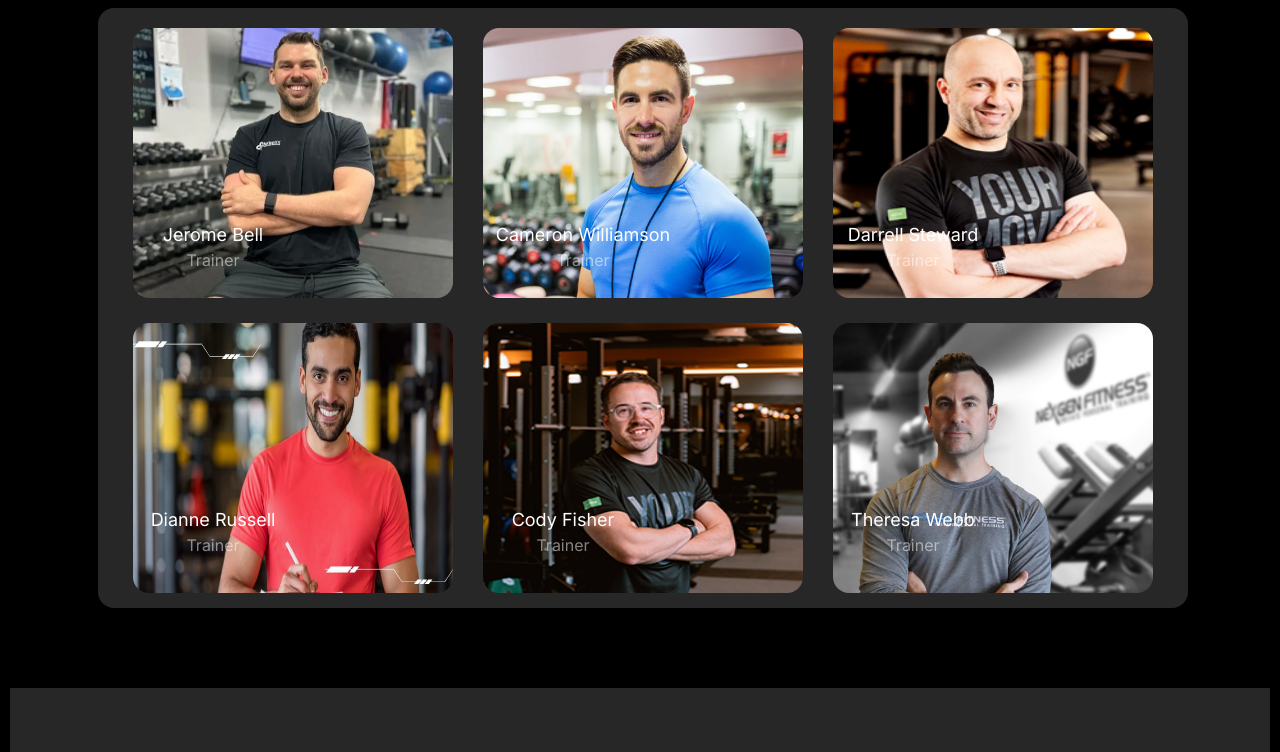
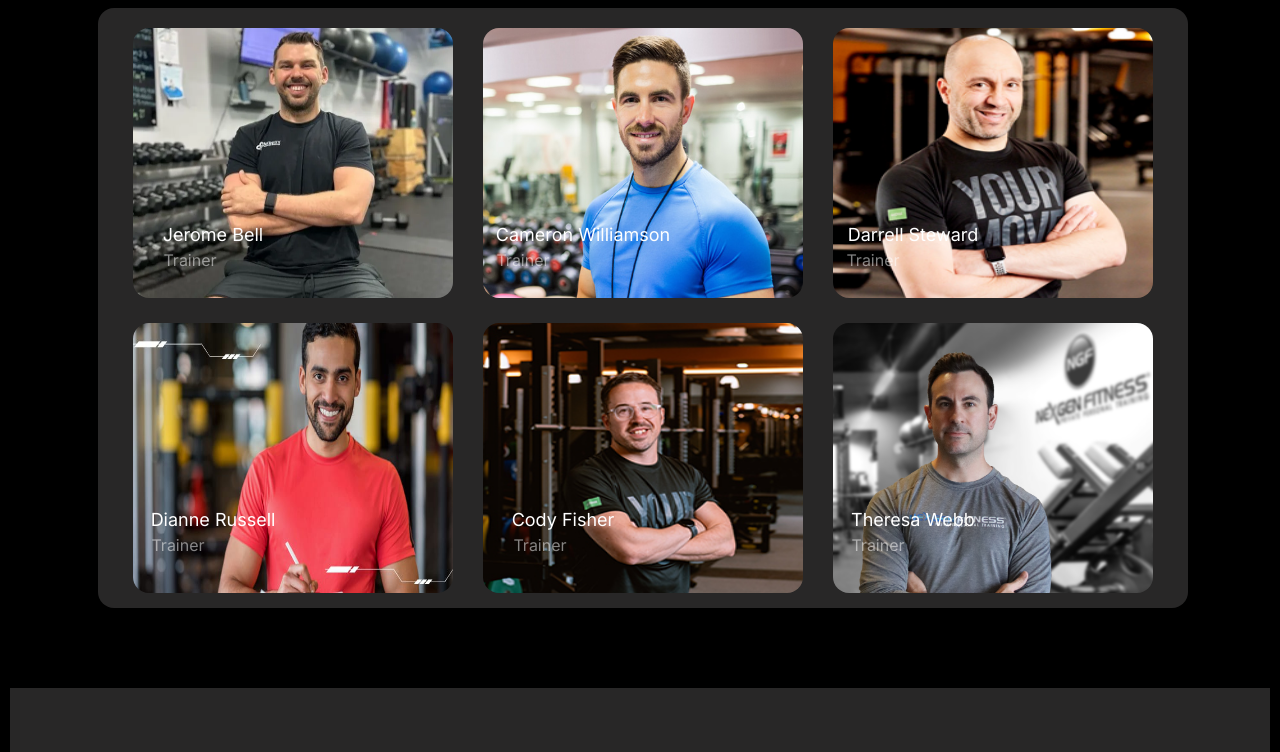
Before and after one commit to Sunil96150/assignment-2, a plain HTML site: page index.html in a window 1280 px wide. Shown: the part 2427-3179 px from the top of the page. Drawn offline with Linux system fonts and the light colour scheme.

Commit message:
set the all buttons

```diff
--- a/index.html
+++ b/index.html
@@ -188,38 +188,38 @@
               <div class="team-img-1">
                 <img src="images/trainer1.png" class="trainer1" alt="">
                 <p class="trainer1-description trainer-description">Jerome Bell <br>
-                    <span class="trainers-name">Trainer</span></p>
+                    <span class="trainers-name span-name-1">Trainer</span></p>
 
                 </div>
                 <div class="team-img-1 team-2">
                     <img src="images/trainer2.png" class="trainer2" alt="">
                     <p class="trainer1-description trainer2-description ">Cameron Williamson <br>
-                    <span class="trainers-name">Trainer</span></p>
+                    <span class="trainers-name span-name-2">Trainer</span></p>
 
                     </div>
 
                     <div class="team-img-1">
                         <img src="images/trainer3.png" class="trainer3" alt="">
                         <p class="trainer1-description">Darrell Steward <br>
-                            <span class="trainers-name">Trainer</span></p>
+                            <span class="trainers-name span-name-3">Trainer</span></p>
 
                     </div>
                         <div class="team-img-1">
                             <img src="images/trainer4.png" class="trainer4" alt="">
                             <p class="trainer1-description trainer4-description">Dianne Russell <br>
-                                <span class="trainers-name">Trainer</span> </p>
+                                <span class="trainers-name span-name-4">Trainer</span> </p>
 
                      </div>
                      <div class="team-img-1 team-2">
                                 <img src="images/trainer5.png" class="trainer5" alt="">
                                 <p class="trainer1-description trainer5-description">Cody Fisher <br>
-                                    <span class="trainers-name">Trainer</span> </p>
+                                    <span class="trainers-name span-name-5">Trainer</span> </p>
 
                      </div>
                     <div class="team-img-1">
                         <img src="images/trainer6.png" class="trainer6" alt="">
                         <p class="trainer1-description trainer6-description">Theresa Webb <br>
-                            <span class="trainers-name">Trainer</span> </p>
+                            <span class="trainers-name span-name-6">Trainer</span> </p>
 
                     </div>
             </div>
--- a/style/index.css
+++ b/style/index.css
@@ -58,13 +58,11 @@ main{
     display: flex;
     gap: 1.75rem;
     align-items: center;
-    /* margin-left: 10px; */
 }
 
 .nav-list >ul > li{
     list-style: none;
     margin-top: 1rem;
-    /* margin-left: 10px; */
     color: white;
 }
 
@@ -119,18 +117,19 @@ main{
  }
 
  .btn-1{
-    width: 150px;
-    height: 50px;
+    width: 160px;
+    height: 55px;
     border-radius: 42px;
     padding: 18px 25px;
     gap:10px;
     border: none;
+    text-align: center ;
     color: white;
  }
 
  .btn-2{
-    width: 150px;
-    height: 50px;
+    width: 160px;
+    height: 55px;
     border-radius: 42px;
     padding: 18px 25px;
     gap:10px;
@@ -326,13 +325,14 @@ main{
     height: 300px;
     border-radius: 12px;
     object-fit: none;
-    object-position: 66% 33%;
+    object-position: 66% 28%;
 }
 
 .running-btn{
     font-size: 18px;
     width: 200px;
-    height: 50px;
+    height: 55px;
+    text-align: center ;
 
 }
 /* BMI calculation style */
@@ -516,6 +516,35 @@ input{
     top: -120px;
 }
 
+.span-name-1{
+    position: relative;
+    right: 23px;
+}
+
+.span-name-2{
+    position: relative;
+    right: 60px;
+}
+
+.span-name-3{
+    position: relative;
+    right: 40px;
+}
+
+.span-name-4{
+    position: relative;
+    right: 35px;
+}
+
+.span-name-5{
+    position: relative;
+    right: 23px;
+}
+
+.span-name-6{
+    position: relative;
+    right: 35px;
+}
 /* footer style */
 
 .footer{
@@ -787,6 +816,8 @@ main{
     background-size: cover;
     align-items: center;
     margin-bottom: 0px;
+    object-position: none;
+    object-fit: cover;
 
 }
 
```
